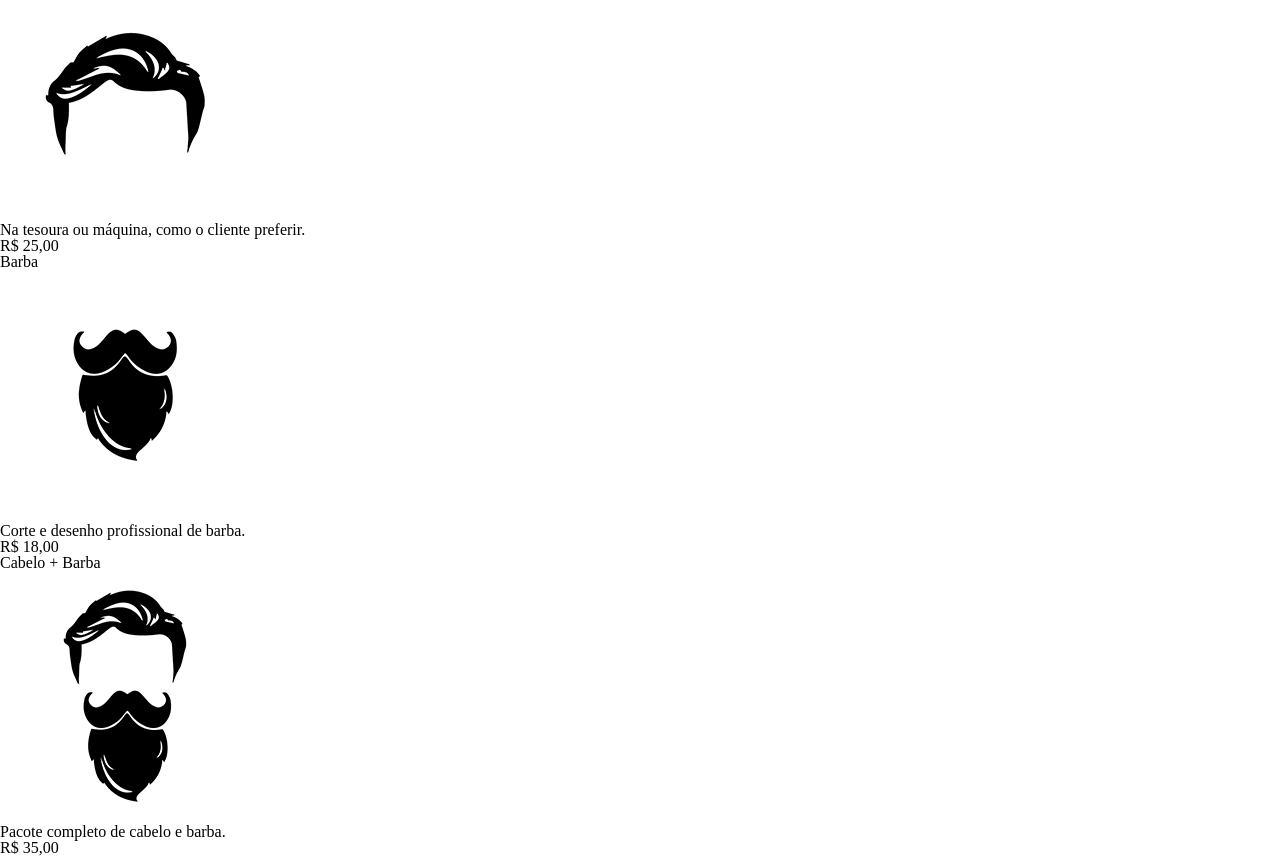
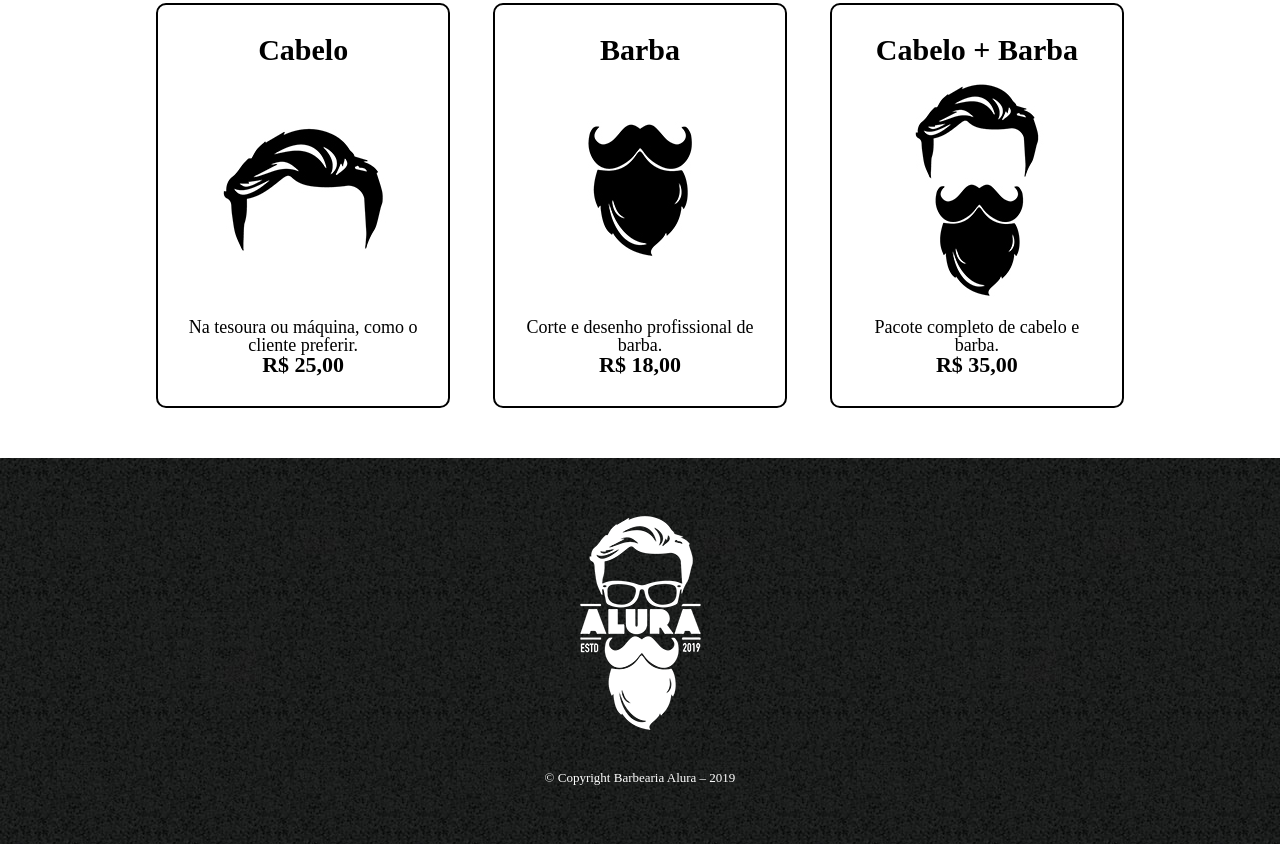
Before and after one commit to kauavinicios/barbearia_site, a plain HTML site: page prouto.html in a window 1280 px wide. Shown: the part 300-1156 px from the top of the page. Drawn offline with Linux system fonts and the light colour scheme.

Commit message:
finalizando pagina produtos

```diff
--- a/css/produtos.css
+++ b/css/produtos.css
@@ -3,31 +3,86 @@
     display: grid;
     grid-template-columns: 1fr 1fr;
 }
+
 .cabecalho picture{
     margin-left: 170px;
 }
+
 .cabecalho__menu{
     display: flex;
     align-items: center;
     margin-left: 150px;
 }
+
 .cabecalho__menu ul{
     list-style: none;
     font-size: 30px;
     display: flex;
 }
+
 .cabecalho__menu li{
     font-weight: bold;
     margin-right: 20px;
 }
+
 .cabecalho__menu a{
     text-decoration: none;
     text-transform: uppercase;
     color: black;
 }
+
 .cabecalho__menu a:hover{
-    color: rgb(238, 237, 237);
+    color: #c78c19;
+    text-decoration: underline;
 }
-.cards{
+
+.servicos__cards{
+    width: 100%;
+    text-align: center;
+    padding: 50px 0;
+    font-size: 18px;
+}
+
+.servicos__cards li{
     display: inline-block;
+    width: min-content;
+    margin: 0 1.5%;
+    padding: 30px 20px;
+    box-sizing: border-box;
+    border: 2px solid black;
+    border-radius: 10px;
 }
+
+.servicos__cards li:hover{
+    border-color: #c78c19;
+}
+
+.servicos__cards li:hover h2{
+    font-size: 32px;
+}
+
+.servicos__cards li:active{
+    border-color: #088C19;
+}
+
+.servicos__cards h2{
+    font-size: 30px;
+    font-weight: bold;
+}
+
+.servicos--precos{
+    font-size: 22px;
+    font-weight: bold;
+}
+
+.rodaPe{
+    text-align: center;
+    background: url("../imagens/bg.jpg");
+    padding: 40px 0;
+}
+
+.rodaPe__copyright{
+    color: white;
+    font-size: 13px;
+    margin: 20px 0;
+}
--- a/prouto.html
+++ b/prouto.html
@@ -24,15 +24,15 @@
         </nav>
     </header>
     <main>
-        <section>
-            <ul class="cards">
+        <section class="servicos">
+            <ul class="servicos__cards">
                 <li>
                     <h2>Cabelo</h2>
                     <picture>
                         <img src="./imagens/cabelo.jpg" alt="imagen ilustrativa de um cabelo bem feito">
                     </picture>
                     <p>Na tesoura ou máquina, como o cliente preferir.</p>
-                    <p>R$ 25,00</p>
+                    <p class="servicos--precos">R$ 25,00</p>
                 </li>
                 <li>
                     <h2>Barba</h2>
@@ -40,7 +40,7 @@
                         <img src="./imagens/barba.jpg" alt="imagen ilustrativa de uma barba bem feita">
                     </picture>
                     <p>Corte e desenho profissional de barba.</p>
-                    <p>R$ 18,00</p>
+                    <p class="servicos--precos">R$ 18,00</p>
                 </li>
                 <li>
                     <h2>Cabelo + Barba</h2>
@@ -48,10 +48,16 @@
                         <img src="./imagens/cabelo+barba.jpg" alt="imagen ilustrativa de um corte de cabelo e barba bem feitos">
                     </picture>
                     <p>Pacote completo de cabelo e barba.</p>
-                    <p>R$ 35,00</p>
+                    <p class="servicos--precos">R$ 35,00</p>
                 </li>
             </ul>
         </section>
     </main>
+    <footer class="rodaPe">
+        <picture>
+            <img src="./imagens/logo-branco.png" alt="">
+        </picture>
+        <p class="rodaPe__copyright">&copy; Copyright Barbearia Alura – 2019</p>
+    </footer>
 </body>
 </html>
```
